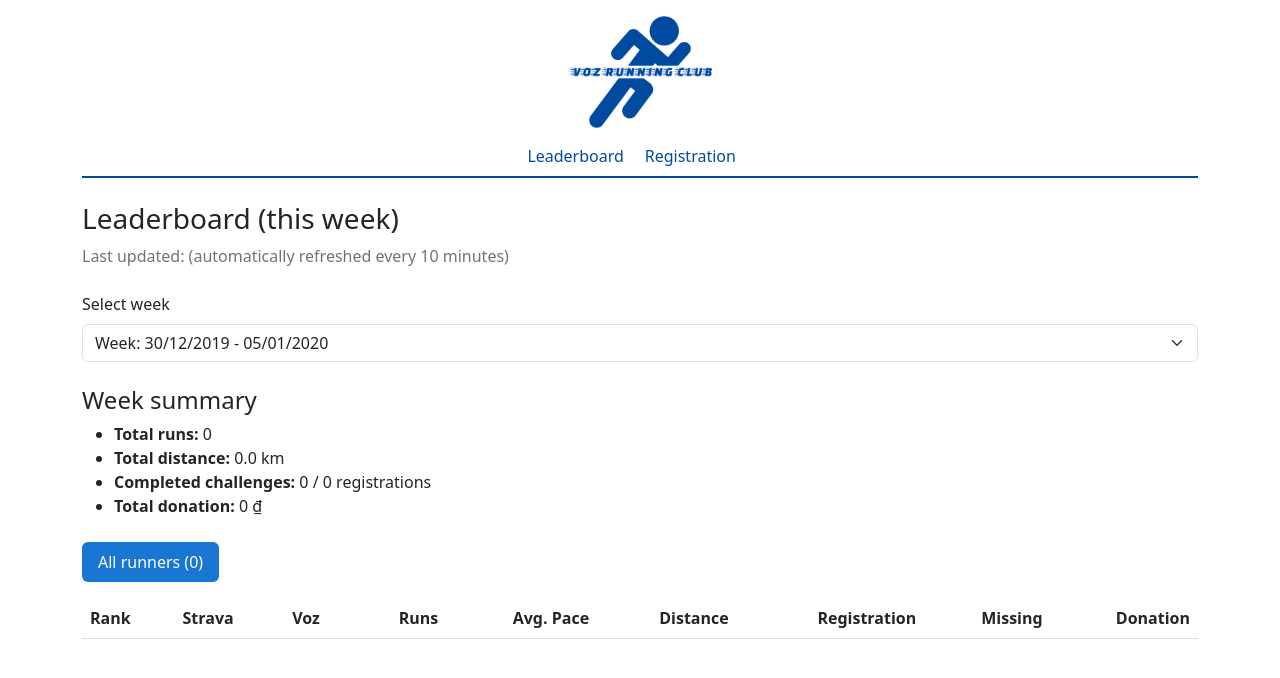
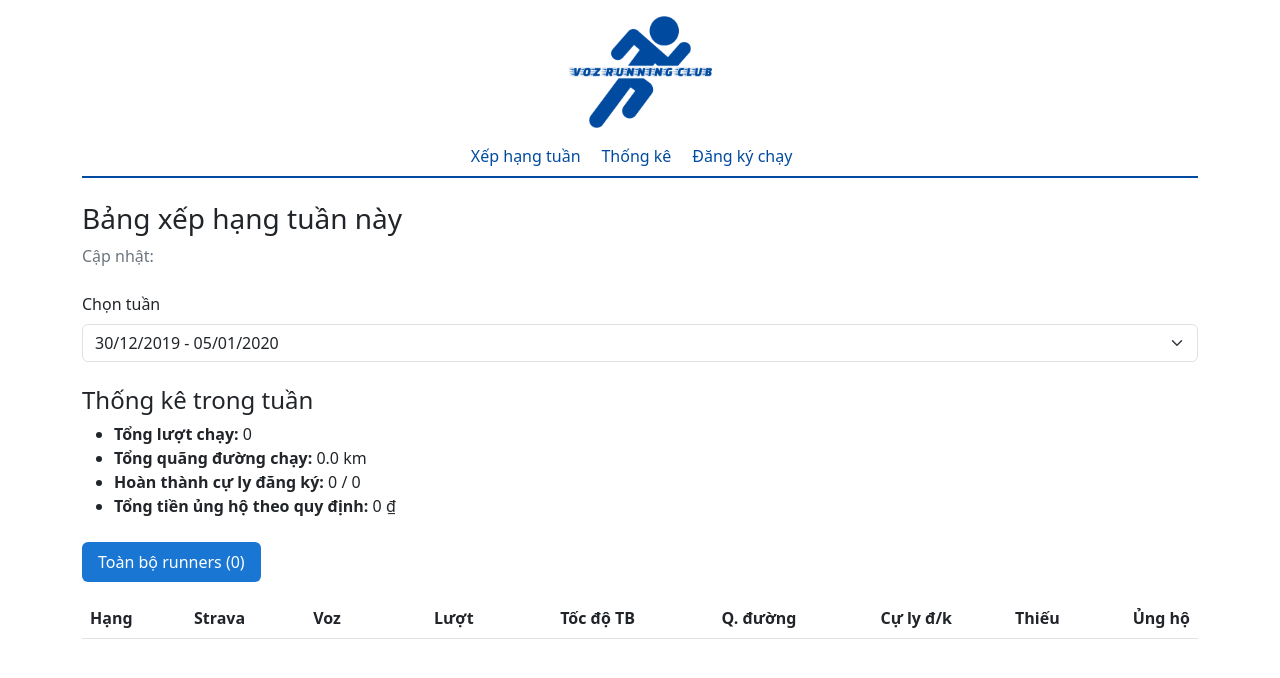
Before and after one commit to phongnt570/vozRunningClub, a Django app: page /leaderboard/ in a window 1280 px wide. Shown: the top 678 px of the page. Run offline with Django 4.2, Linux system fonts and the light colour scheme; tables that the repository leaves empty hold one stand-in row (values such as "Sample post"); lists and menus that the app fills with data are empty; some libraries are stand-ins or nearby versions.

Commit message:
vietnamese

```diff
--- a/templates/base.html
+++ b/templates/base.html
@@ -48,11 +48,15 @@
                         {#                        {% endfor %}#}
                         <a href="{% url 'leaderboard' %}"
                            class="nav-item-link">
-                            Leaderboard
+                            Xếp hạng tuần
+                        </a>
+                        <a href="{% url 'statistics' %}"
+                           class="nav-item-link">
+                            Thống kê
                         </a>
                         <a href="{% url 'registration' %}"
                            class="nav-item-link">
-                            Registration
+                            Đăng ký chạy
                         </a>
                         {#                        <a href="{% url 'top-donates' %}"#}
                         {#                           class="nav-item-link">#}
@@ -61,7 +65,7 @@
                         {% if request.user.is_authenticated %}
                             <a href="{% url 'profile' %}"
                                class="nav-item-link">
-                                Your profile
+                                Hồ sơ
                             </a>
                         {% endif %}
                         {#                        <a href="{% url 'about' %}"#}
--- a/templates/weeklyTracking/leaderboard.html
+++ b/templates/weeklyTracking/leaderboard.html
@@ -11,26 +11,26 @@
         <div class="mb-4">
             <div>
                 <div>
-                    <h3>Leaderboard
+                    <h3>Bảng xếp hạng
                         {% if is_this_week %}
-                            (this week)
+                            tuần này
                         {% elif is_last_week %}
-                            (last week)
+                            tuần trước
                         {% else %}
-                            ({{ requested_week_start|date:"d/m/Y" }} - {{ requested_week_end|date:"d/m/Y" }})
+                            theo tuần ({{ requested_week_start|date:"d/m/Y" }} - {{ requested_week_end|date:"d/m/Y" }})
                         {% endif %}
                     </h3>
                     <p>
                         {% get_current_timezone as TIME_ZONE %}
                         {% timezone TIME_ZONE %}
                             <span class="text-secondary">
-                                <span>Last updated:</span>
+                                <span>Cập nhật:</span>
                                 <span id="last-updated-time">
                                     {{ last_updated|naturaltime }}
                                 </span>
-                                {% if is_this_week %}
-                                    <span>(automatically refreshed every 10 minutes)</span>
-                                {% endif %}
+{#                                {% if is_this_week %}#}
+{#                                    <span>(automatically refreshed every 10 minutes)</span>#}
+{#                                {% endif %}#}
                             </span>
                         {% endtimezone %}
                     </p>
@@ -40,7 +40,7 @@
 
 
         <div class="mb-4">
-            <label for="select-week" class="form-label">Select week</label>
+            <label for="select-week" class="form-label">Chọn tuần</label>
             <select id="select-week" class="form-select" aria-label="Select week" onchange="changeWeek()">
                 {% for key, value in available_weeks.items %}
                     {% if key.0 == requested_year and key.1 == requested_week_num %}
@@ -53,28 +53,28 @@
         </div>
 
         <div class="mb-4">
-            <h4>Week summary</h4>
+            <h4>Thống kê trong tuần</h4>
             <div>
                 <ul>
                     <li>
-                        <span class="fw-bold">Total runs:</span>
+                        <span class="fw-bold">Tổng lượt chạy:</span>
                         <span>{{ week_summary.total_runs }}</span>
                     </li>
                     <li>
-                        <span class="fw-bold">Total distance:</span>
+                        <span class="fw-bold">Tổng quãng đường chạy:</span>
                         <span>{{ week_summary.total_distance|floatformat:1 }} km</span>
                     </li>
                     <li>
-                        <span class="fw-bold">Completed challenges:</span>
-                        <span>{{ week_summary.completed_challenges }} / {{ week_summary.total_challenges }} registrations</span>
+                        <span class="fw-bold">Hoàn thành cự ly đăng ký:</span>
+                        <span>{{ week_summary.completed_challenges }} / {{ week_summary.total_challenges }}</span>
                     </li>
                     <li>
-                        <span class="fw-bold">Total donation:</span>
+                        <span class="fw-bold">Tổng tiền ủng hộ theo quy định:</span>
                         <span>{{ week_summary.total_donation|intcomma }} ₫</span>
                     </li>
                     {% if actual_donation %}
                         <li>
-                            <span class="fw-bold">Actual donation:</span>
+                            <span class="fw-bold">Số tiền đã ủng hộ thực tế:</span>
                             <span>{{ actual_donation.amount|intcomma }} ₫</span>
                             {% if donation_diff > 0 %}
                                 <span class="fw-semibold text-success">(+{{ donation_diff|intcomma }} ₫)</span>
@@ -92,7 +92,7 @@
                                 type="button" data-bs-toggle="collapse"
                                 data-bs-target="#collapse-transaction" aria-expanded="false"
                                 aria-controls="collapse-transaction" title="Show transaction">
-                            <span>Transactions</span>
+                            <span>Xem ảnh giao dịch</span>
                             <i class="fas fa-chevron-down"></i>
                         </button>
                     </div>
@@ -109,7 +109,7 @@
                     <button class="nav-link active" id="pills-all-runners-tab" data-bs-toggle="pill"
                             data-bs-target="#all-runners-leaderboard"
                             type="button" role="tab" aria-controls="all-runners-leaderboard" aria-selected="true">
-                        All runners ({{ requested_week_data|length }})
+                        Toàn bộ runners ({{ requested_week_data|length }})
                     </button>
                 </li>
                 {% for reg_dis, data in reg_map.items %}
@@ -119,7 +119,7 @@
                                 type="button" role="tab" aria-controls="{{ reg_dis }}-km-runners-leaderboard"
                                 aria-selected="false">
                             {% if reg_dis == 0 %}
-                                Not registered
+                                Không đăng ký chạy
                             {% else %}
                                 {{ reg_dis }} km
                             {% endif %}
@@ -144,7 +144,6 @@
             {% endfor %}
         </div>
     </div>
-    {#    {% csrf_token %}#}
 
     <div id="spinner-wrapper" class="d-none">
         <div class="loading">Loading&#8230;</div>
@@ -170,30 +169,6 @@
             document.getElementById("spinner-wrapper").classList.add("d-none");
         }
     </script>
-    {#    {% if request.user.is_authenticated %}#}
-    {#        <script>#}
-    {##}
-    {#            axios.defaults.xsrfCookieName = 'csrftoken';#}
-    {#            axios.defaults.xsrfHeaderName = "X-CSRFTOKEN";#}
-    {##}
-    {#            async function updateLeaderboard() {#}
-    {#                showSpinner();#}
-    {#                await axios.post("{% url 'update-leaderboard' %}")#}
-    {#                    .then(function (response) {#}
-    {#                        if (response.data.status === "success") {#}
-    {#                            location.reload();#}
-    {#                        } else {#}
-    {#                            alert("Error updating leaderboard: " + response.data.message);#}
-    {#                            hideSpinner();#}
-    {#                        }#}
-    {#                    })#}
-    {#                    .catch(function (error) {#}
-    {#                        alert("Error updating leaderboard: " + error);#}
-    {#                        hideSpinner();#}
-    {#                    });#}
-    {#            }#}
-    {#        </script>#}
-    {#    {% endif %}#}
 
     <script>
         const MONTH_NAMES = [
@@ -204,7 +179,8 @@
 
         function getFormattedDate(date, preformattedDate = false, hideYear = false) {
             const day = date.getDate();
-            const month = MONTH_NAMES[date.getMonth()];
+            {#const month = MONTH_NAMES[date.getMonth()];#}
+            const month = date.getMonth() + 1;
             const year = date.getFullYear();
             const hours = date.getHours();
             let minutes = date.getMinutes();
@@ -217,16 +193,16 @@
             if (preformattedDate) {
                 // Today at 10:20
                 // Yesterday at 10:20
-                return `${preformattedDate} at ${hours}:${minutes}`;
+                return `${hours}:${minutes} ${preformattedDate}`;
             }
 
             if (hideYear) {
                 // 10. January at 10:20
-                return `${day}. ${month} at ${hours}:${minutes}`;
+                return `${hours}:${minutes} ngày ${day}/${month}`;
             }
 
             // 10. January 2017. at 10:20
-            return `${day}. ${month} ${year}. at ${hours}:${minutes}`;
+            return `${hours}:${minutes} ngày ${day}/${month}/${year}`;
         }
 
 
@@ -248,17 +224,17 @@
 
 
             if (seconds < 5) {
-                return 'now';
+                return 'ngay lúc này';
             } else if (seconds < 60) {
-                return `${seconds} seconds ago`;
+                return `${seconds} giây trước`;
             } else if (seconds < 90) {
-                return 'about a minute ago';
+                return 'khoảng 1 phút trước';
             } else if (minutes < 60) {
-                return `${minutes} minutes ago`;
+                return `${minutes} phút trước`;
             } else if (isToday) {
-                return getFormattedDate(date, 'Today'); // Today at 10:20
+                return getFormattedDate(date, 'hôm nay'); // Today at 10:20
             } else if (isYesterday) {
-                return getFormattedDate(date, 'Yesterday'); // Yesterday at 10:20
+                return getFormattedDate(date, 'hôm qua'); // Yesterday at 10:20
             } else if (isThisYear) {
                 return getFormattedDate(date, false, true); // 10. January at 10:20
             }
--- a/templates/weeklyTracking/leaderboard_table.html
+++ b/templates/weeklyTracking/leaderboard_table.html
@@ -4,17 +4,17 @@
     <thead>
     <tr>
         <th>
-            <span class="d-none d-lg-inline">Rank</span>
+            <span class="d-none d-lg-inline">Hạng</span>
             <span class="d-inline d-lg-none">#</span>
         </th>
         <th>Strava</th>
         <th class="d-none d-lg-table-cell">Voz</th>
-        <th class="text-end d-none d-md-table-cell">Runs</th>
-        <th class="text-end d-none d-lg-table-cell">Avg. Pace</th>
-        <th class="text-end">Distance</th>
-        <th class="text-end d-none d-md-table-cell">Registration</th>
-        <th class="text-end d-none d-md-table-cell">Missing</th>
-        <th class="text-end">Donation</th>
+        <th class="text-end d-none d-md-table-cell">Lượt</th>
+        <th class="text-end d-none d-lg-table-cell">Tốc độ TB</th>
+        <th class="text-end">Q. đường</th>
+        <th class="text-end d-none d-md-table-cell">Cự ly đ/k</th>
+        <th class="text-end d-none d-md-table-cell">Thiếu</th>
+        <th class="text-end">Ủng hộ</th>
     </tr>
     </thead>
     <tbody>
--- a/weeklyTracking/templatetags/track_custom_utils.py
+++ b/weeklyTracking/templatetags/track_custom_utils.py
@@ -21,7 +21,7 @@ def missing_distance_str(week_progress: WeeklyProgress):
         return "--"
 
     if d == 0:
-        return "Completed!"
+        return "Đã xong!"
 
     return f"{d:.1f} km"
 
--- a/weeklyTracking/urls.py
+++ b/weeklyTracking/urls.py
@@ -8,6 +8,7 @@ urlpatterns = [
     path("leaderboard/", views.leaderboard, name="leaderboard"),
     # path("top-donates/", views.top_donates, name="top-donates"),
     # path("about/", views.about, name="about"),
+    path("statistics/", views.statistics, name="statistics"),
 
     path("registration/", views.registration, name="registration"),
     path("weekly-registration/", views.weekly_registration, name="weekly-registration"),
--- a/weeklyTracking/views.py
+++ b/weeklyTracking/views.py
@@ -71,16 +71,16 @@ def leaderboard(request):
     available_weeks = {}
     for year, week_num in sorted(get_available_weeks_in_db(), reverse=True):
         if year == this_year and week_num == this_week_num:
-            value = "This week"
+            value = "Tuần này"
         else:
             start_date = datetime.datetime.fromisocalendar(year, week_num, 1)
             end_date = datetime.datetime.fromisocalendar(year, week_num, 7)
             if end_date == this_week_start + datetime.timedelta(days=-1):
-                value = "Last week"
+                value = "Tuần trước"
             elif start_date == this_week_start + datetime.timedelta(days=7):
-                value = "Next week"
+                value = "Tuần sau"
             else:
-                value = f"Week: {start_date.strftime('%d/%m/%Y')} - {end_date.strftime('%d/%m/%Y')}"
+                value = f"{start_date.strftime('%d/%m/%Y')} - {end_date.strftime('%d/%m/%Y')}"
 
         available_weeks[(year, week_num)] = value
 
@@ -266,3 +266,7 @@ def update_profile(request):
         return JsonResponse({"status": "success"})
     else:
         return JsonResponse({"status": "error", "message": "Invalid form"})
+
+
+def statistics(request):
+    return render(request, "weeklyTracking/statistics.html")
```
Also changed, not shown: templates/weeklyTracking/profile.html (+17 -16 lines), templates/weeklyTracking/registration.html (+7 -7 lines).
